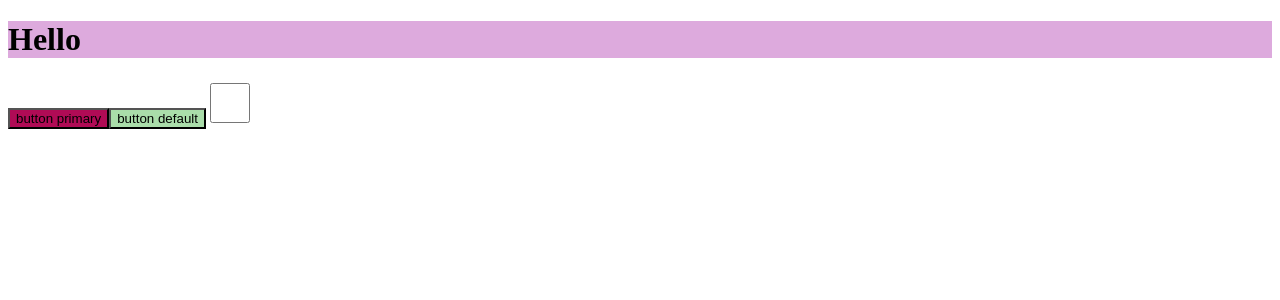
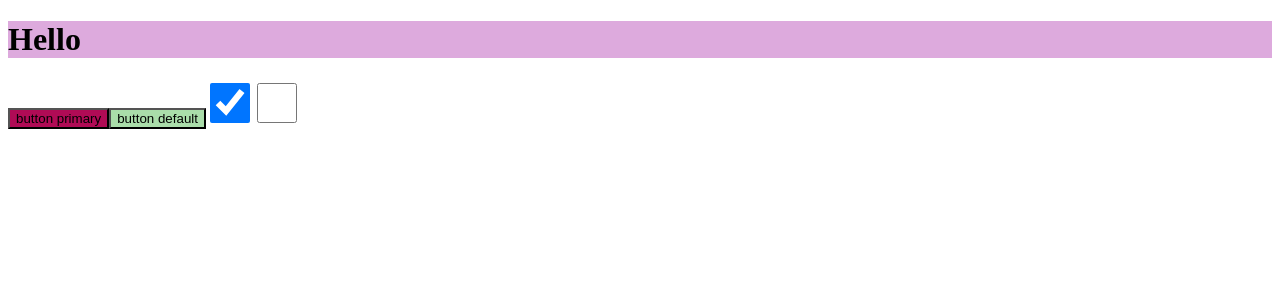
Before and after one commit to OziOcb/oziocb-vite-component-library, a Vue app: page / in a window 1280 px wide. Shown: the top 300 px of the page. Built offline with nearby package versions, Linux system fonts and the light colour scheme.

Commit message:
Add 'is-checked' required prop to MyCheckbox

```diff
--- a/package.json
+++ b/package.json
@@ -1,7 +1,7 @@
 {
   "name": "oziocb-vite-component-library",
   "private": false,
-  "version": "0.0.11",
+  "version": "0.0.12",
   "type": "module",
   "files": ["dist"],
   "main": "./dist/oziocb-vite-component-library.umd.cjs",
--- a/src/App.vue
+++ b/src/App.vue
@@ -4,7 +4,8 @@
   <MyButton primary>button primary</MyButton>
   <MyButton>button default</MyButton>
 
-  <MyCheckbox />
+  <MyCheckbox :is-checked="true" />
+  <MyCheckbox :is-checked="false" />
 </template>
 
 <script setup lang="ts">
--- a/src/components/MyCheckbox.vue
+++ b/src/components/MyCheckbox.vue
@@ -1,8 +1,18 @@
 <template>
-  <input class="my-checkbox" type="checkbox" name="check" id="check" />
+  <input
+    class="my-checkbox"
+    type="checkbox"
+    name="check"
+    id="check"
+    :checked="isChecked"
+  />
 </template>
 
-<script setup lang="ts"></script>
+<script setup lang="ts">
+defineProps<{
+  isChecked: boolean;
+}>();
+</script>
 
 <style scoped>
 .my-checkbox {
```
